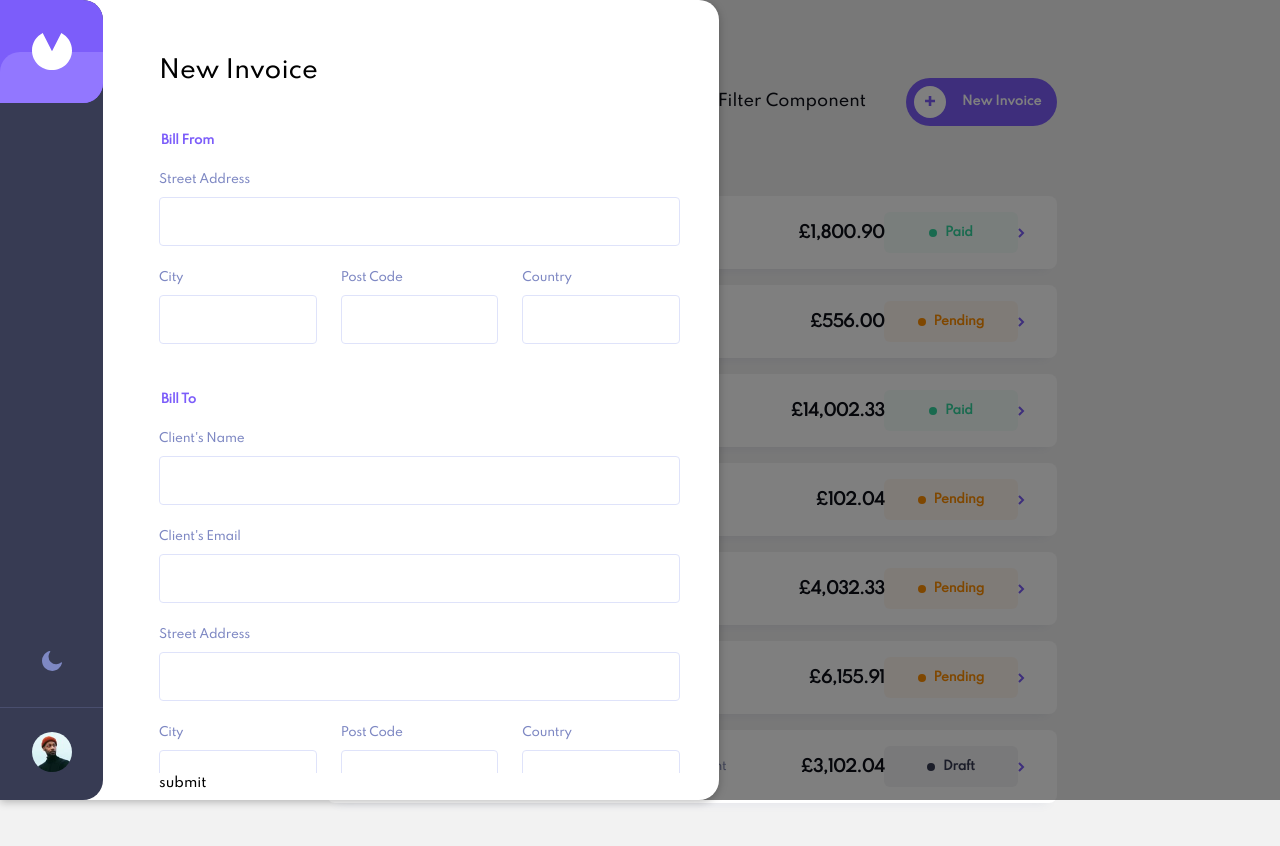
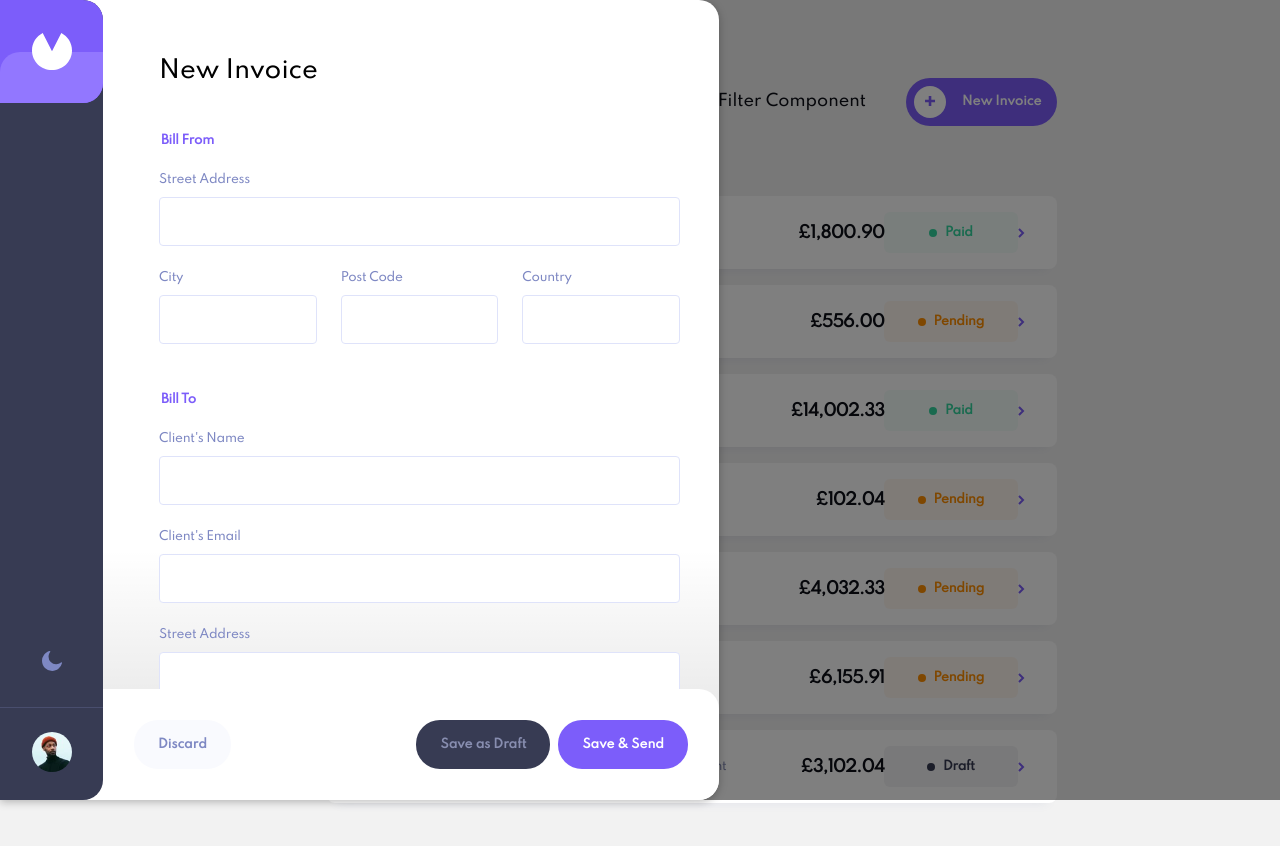
Before and after one commit to yjcyun/frontend_mentor, a Vue app in the folder guru/invoice-app/final-code/: page / in a window 1280 px wide. Both pictures are taken after a click on the button "New Invoice". Shown: the top 846 px of the page. Built offline with nearby package versions, Linux system fonts and the light colour scheme.

Commit message:
invoice: Create FormFooter component

```diff
--- a/guru/invoice-app/final-code/src/components/invoice-form/FormDialog.vue
+++ b/guru/invoice-app/final-code/src/components/invoice-form/FormDialog.vue
@@ -2,15 +2,15 @@
   <teleport to="body">
     <div class="overlay"></div>
     <dialog open>
-      <invoice-form></invoice-form>
+      <the-form></the-form>
     </dialog>
   </teleport>
 </template>
 
 <script>
-import InvoiceForm from "./InvoiceForm.vue";
+import TheForm from "./TheForm.vue";
 export default {
-  components: { InvoiceForm },
+  components: { TheForm },
 };
 </script>
 
--- /dev/null
+++ b/guru/invoice-app/final-code/src/components/invoice-form/FormFooter.vue
@@ -0,0 +1,93 @@
+<template>
+  <div class="form-footer">
+    <div class="form-footer__wrapper" :class="mode">
+      <template v-if="mode === 'create'">
+        <base-button type="button" mode="btn-3">Discard</base-button>
+        <div class="form-footer__flex">
+          <base-button type="button" mode="btn-4">Save as Draft</base-button>
+          <base-button type="submit" mode="btn-2">Save & Send</base-button>
+        </div>
+      </template>
+      <template v-else>
+        <div class="form-footer__flex">
+          <base-button type="button" mode="btn-3">Cancel</base-button>
+          <base-button type="submit" mode="btn-2">Save Changes</base-button>
+        </div>
+      </template>
+    </div>
+  </div>
+</template>
+
+<script>
+export default {
+  props: ["mode"],
+  data() {
+    return {
+      displayGradient: "",
+    };
+  },
+  mounted() {
+    this.scollbarHandler();
+    window.addEventListener("resize", this.scollbarHandler);
+  },
+  beforeUnmount() {
+    window.removeEventListener("resize", this.scollbarHandler);
+  },
+  methods: {
+    scollbarHandler() {
+      const element = document.querySelector(".form__wrapper");
+      if (element.scrollHeight > element.clientHeight) {
+        this.displayGradient = "block";
+      } else {
+        this.displayGradient = "none";
+      }
+    },
+  },
+};
+</script>
+
+<style scoped>
+.form-footer {
+  padding-left: 103px;
+  border-radius: 0px 20px 20px 0px;
+  background-color: var(--color-white);
+  position: absolute;
+  bottom: 0;
+  left: 0;
+  right: 0;
+}
+
+.form-footer::before {
+  display: v-bind(displayGradient);
+  content: "";
+  height: 200px;
+  width: 100%;
+  position: absolute;
+  left: 0;
+  bottom: 51px;
+  z-index: -1;
+  background: linear-gradient(
+    180deg,
+    rgba(0, 0, 0, 0.0001) 0%,
+    rgba(0, 0, 0, 0.1) 100%
+  );
+}
+
+.form-footer__wrapper {
+  padding: 31px;
+  display: flex;
+}
+
+.form-footer__wrapper.create {
+  justify-content: space-between;
+}
+
+.form-footer__wrapper.edit {
+  justify-content: flex-end;
+}
+
+.form-footer__flex {
+  display: flex;
+  gap: 8px;
+}
+</style>
--- a/guru/invoice-app/final-code/src/components/invoice-form/InvoiceForm.vue
+++ b/guru/invoice-app/final-code/src/components/invoice-form/TheForm.vue
@@ -91,7 +91,7 @@
         <item-list></item-list>
       </fieldset>
     </div>
-    <button type="submit">submit</button>
+    <form-footer mode="create"></form-footer>
   </form>
 </template>
 
@@ -99,9 +99,10 @@
 import FieldLabel from "../ui/BaseLabel.vue";
 import SelectField from "../ui/BaseSelect.vue";
 import ItemList from "./ItemList.vue";
+import FormFooter from "./FormFooter.vue";
 
 export default {
-  components: { FieldLabel, SelectField, ItemList },
+  components: { FieldLabel, SelectField, ItemList, FormFooter },
   data() {
     return {
       paymentTermsOptions: [
@@ -136,6 +137,8 @@ form {
   padding: 56px;
   padding-right: 26px;
   height: 100vh;
+  display: grid;
+  grid-template-rows: min-content 1fr 55px;
 }
 
 .form__wrapper {
@@ -170,6 +173,10 @@ fieldset {
   gap: 24px;
 }
 
+fieldset:last-child {
+  margin-bottom: 16px;
+}
+
 legend.item-list {
   font-weight: 700;
   font-size: 18px;
```
Also changed, not shown: 1 other file (tests, documents, lock files or other folders).
